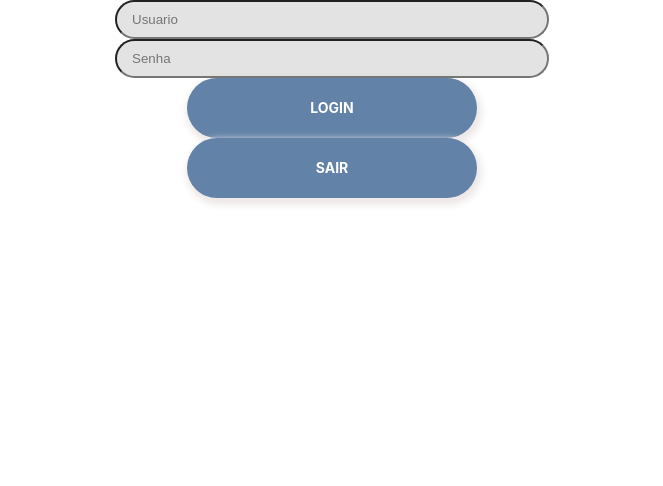
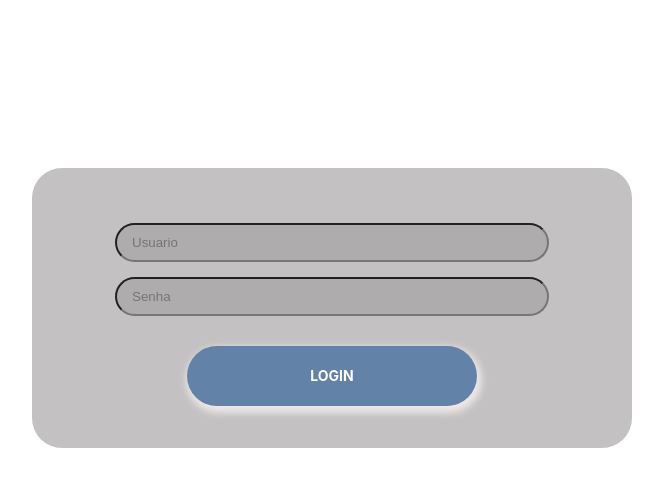
Before and after one commit to ttvsilveirael/inverse, an Angular app: page / in a window 1280 px wide. Shown: the top 486 px of the page, without its empty margins (308-971 px from the left). Built offline with nearby package versions, Linux system fonts and the light colour scheme.

Commit message:
eventos e auth

```diff
--- a/src/app/auth/auth-guard.service.ts
+++ b/src/app/auth/auth-guard.service.ts
@@ -1,13 +1,20 @@
 import { Injectable } from "@angular/core";
-import { ActivatedRouteSnapshot, CanActivate, RouterStateSnapshot } from "@angular/router";
+import { ActivatedRouteSnapshot, CanActivate, Router, RouterStateSnapshot } from "@angular/router";
 import { AuthService } from "./auth.service";
 
 @Injectable()
 export class Guard implements CanActivate {
-    constructor(public auth: AuthService) { }
+    constructor(public auth: AuthService, public router:Router) { }
+
     canActivate(
         next: ActivatedRouteSnapshot,
         state: RouterStateSnapshot): boolean {
-        return this.auth.isAuthenticated();
+
+            if (this.auth.isAuthenticated()) {
+            return true;
+        } else {
+            this.router.navigate(['']);
+            return false;
+        }
     }
 }
--- a/src/app/auth/auth.service.ts
+++ b/src/app/auth/auth.service.ts
@@ -7,6 +7,6 @@ export class AuthService {
 
     public isAuthenticated(): boolean {
         const token = localStorage.getItem('user');
-        return token != null;
+        return token != null; //se não é nulo = true, se for nulo = false
     }
 }
--- a/src/app/components/home/home.component.html
+++ b/src/app/components/home/home.component.html
@@ -1 +1,2 @@
-<login></login>
+<my-button *ngIf="isLogged" (click)="doLogout()" [label]="'sair'"></my-button>
+<login *ngIf="!isLogged"></login>
--- a/src/app/components/home/home.component.ts
+++ b/src/app/components/home/home.component.ts
@@ -1,4 +1,5 @@
 import { Component } from '@angular/core';
+import { AuthService } from 'src/app/auth/auth.service';
 
 @Component({
     selector: 'home',
@@ -6,4 +7,13 @@ import { Component } from '@angular/core';
     styleUrls: ['./home.component.scss']
 })
 export class HomeComponent {
+    constructor(public auth: AuthService) { }
+
+    get isLogged(): boolean {
+        return this.auth.isAuthenticated()
+    }
+
+    doLogout() {
+        localStorage.removeItem('user');
+    }
 }
--- a/src/app/components/login/login.component.html
+++ b/src/app/components/login/login.component.html
@@ -1,7 +1,7 @@
 <div class="login-container">
     <my-image></my-image>
-    <my-textinput [placeholder]="'Usuario'"></my-textinput>
-    <my-textinput [placeholder]="'Senha'" [type]="'password'"></my-textinput>
+    <my-textinput (valueChanged)="setUsername($event)" [placeholder]="'Usuario'"></my-textinput>
+    <my-textinput (valueChanged)="setPassword($event)" [placeholder]="'Senha'" [type]="'password'"></my-textinput>
+
     <my-button (click)="doLogin()" [label]="'login'"></my-button>
-    <my-button (click)="doLogout()" [label]="'sair'"></my-button>
 </div>
--- a/src/app/components/login/login.component.scss
+++ b/src/app/components/login/login.component.scss
@@ -1,9 +1,20 @@
-my-textinput{
-    margin-bottom: 50px;
-    &:first-of-type{
-        margin-bottom: 10px;
-    }
-    &:last-of-type{
-        margin-bottom: 25px;
-    }
+my-textinput {
+    margin: 15px;
+    display: block;
 }
+
+.login-container {
+    display: block;
+    padding: 40px;
+    margin-top: 21vh;
+    height: 200px;
+    width: 520px;
+    background: #c3c1c1;
+    margin: 21vh auto;
+    border-radius: 30px;
+}
+
+my-button {
+    margin-top: 30px;
+    display: block;
+}
--- a/src/app/components/login/login.component.ts
+++ b/src/app/components/login/login.component.ts
@@ -1,33 +1,64 @@
-import { Component } from '@angular/core';
+import { Component, OnInit } from '@angular/core';
+import { Router } from '@angular/router';
 
 @Component({
   selector: 'login',
   templateUrl: './login.component.html',
   styleUrls: ['./login.component.scss']
 })
-export class LoginComponent {
-  user: User | undefined;
+export class LoginComponent implements OnInit {
+  constructor(public router: Router) { }
 
-  Login(username: String, password: String) {
-    this.user = new User(username, password);
+  ngOnInit(): void {
+    this.user = new User('', '');
+  }
+  public user: User | undefined;
+
+
+  setUsername(event: any) {
+    console.log(event);
+    this.user?.setUsername(event);
+  }
+
+  setPassword(event: any) {
+    this.user?.setPassword(event);
+  }
+
+  doLogin() {
+    if (this.user == null) {
+      console.log("User not detected.");
+      return;
+    }
+    if (this.user?.password == null || this.user.password == '') {
+      console.log("Type a password");
+      return;
+    }
+    if (this.user?.username == null || this.user.username == '') {
+      console.log("Type a user");
+      return;
+    }
+
     localStorage.setItem('user', JSON.stringify(this.user));
   }
 
-  doLogin() {
-    this.user = new User('elsilveira', 'test123');
-    localStorage.setItem('user', JSON.stringify(this.user));
-  }
-
-  doLogout(){
+  doLogout() {
     localStorage.removeItem('user');
   }
 }
 
 class User {
   password: String;
-  user: String;
-  constructor(user: String, password: String) {
+  username: String;
+
+  constructor(username: String, password: String) {
     this.password = password;
-    this.user = user;
+    this.username = username;
+  }
+
+  setUsername(username: String) {
+    this.username = username;
+  }
+  setPassword(password: String) {
+    this.password = password;
   }
 }
--- a/src/app/components/my_text_input/my_text_input.component.html
+++ b/src/app/components/my_text_input/my_text_input.component.html
@@ -1,3 +1,3 @@
 <div class="my-text-input">
-    <input class="input" [placeholder]="placeholder" [type]="inputType" [(ngModel)]="value">
+    <input class="input" placeholder="{{placeholder}}" [type]="inputType" [(ngModel)]="textoDigitado">
 </div>
--- a/src/app/components/my_text_input/my_text_input.component.ts
+++ b/src/app/components/my_text_input/my_text_input.component.ts
@@ -1,4 +1,4 @@
-import { Component, Input } from '@angular/core';
+import { Component, EventEmitter, Input, Output } from '@angular/core';
 
 @Component({
   selector: 'my-textinput',
@@ -7,11 +7,25 @@ import { Component, Input } from '@angular/core';
 })
 export class MyTextInputComponent {
 
-  value: String = '';
+  _textoDigitado: String = '';
+
+  set textoDigitado(newValue){
+    this._textoDigitado = newValue;
+    this.valueChanged.emit(this._textoDigitado);
+  }
+
+  get textoDigitado(){
+    return this._textoDigitado;
+  }
+
 
   @Input('type')
   inputType:String = 'text';
 
   @Input()
   placeholder:String = '';
+
+  @Output()
+  valueChanged = new EventEmitter();
+
 }
```
